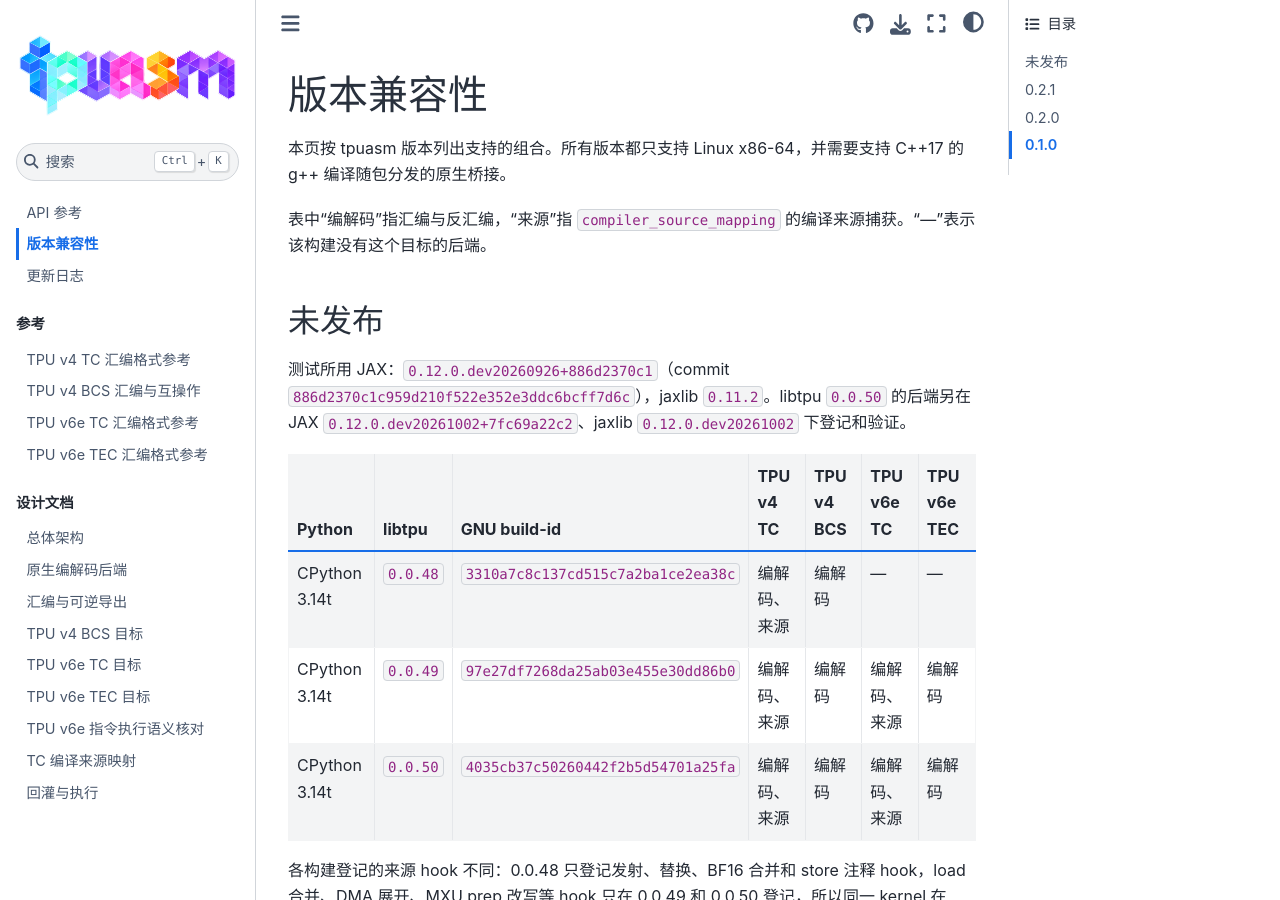
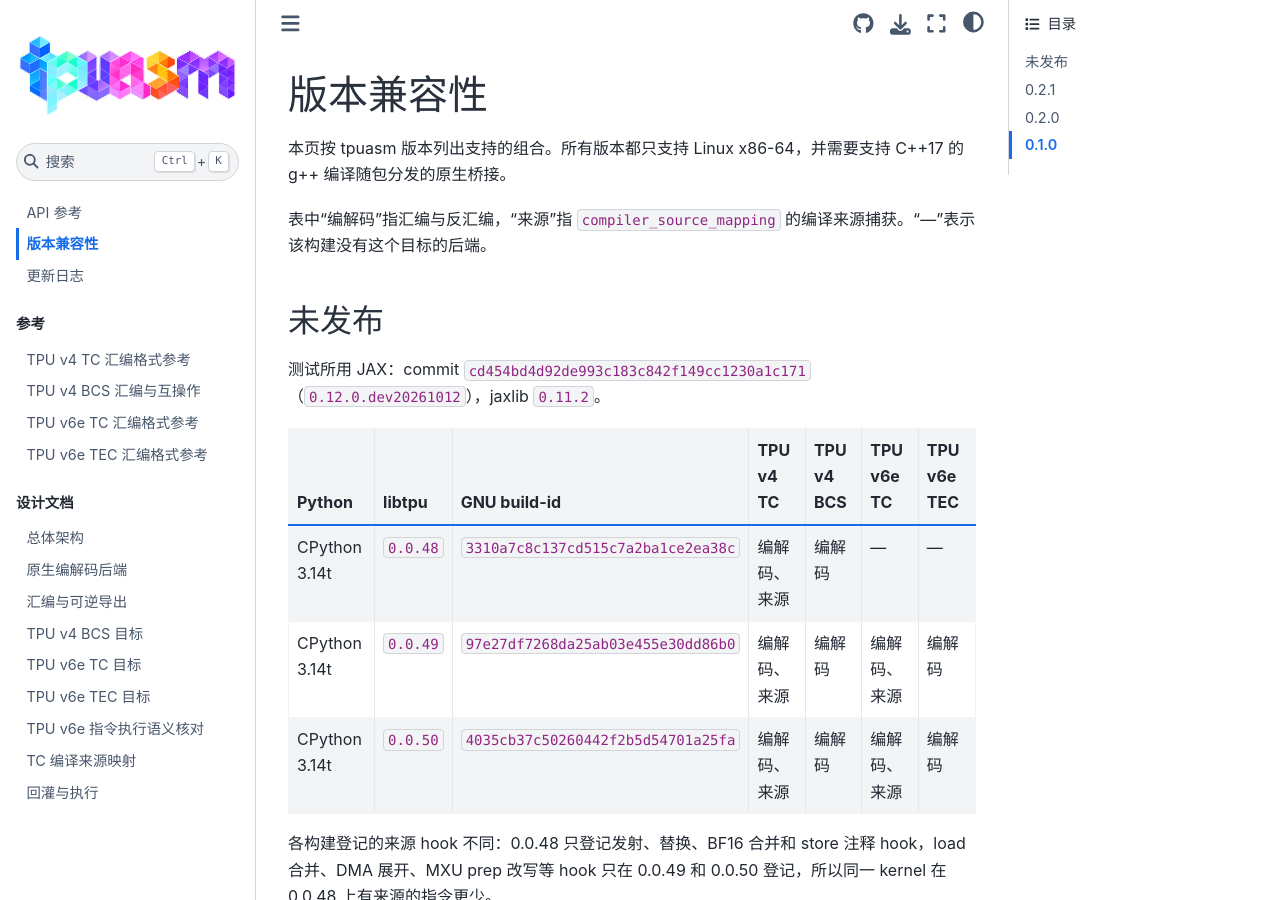
Before and after one commit to ayaka14732/tpuasm, a Sphinx documentation site: the page built from docs/compatibility.md, in a window 1280 px wide and 900 px high. Built offline with Sphinx 7.4.7 and the Sphinx Book theme 1.1.4, drawn with Linux system fonts in a browser that asks for light colours; pages that are not in the unit, such as notebooks, are missing from menus.

Commit message:
Validate against JAX HEAD and regenerate the example listings
- Pin CI and the source-lowering digests to JAX cd454bd4d92de993c183c842f149cc1230a1c171 with jaxlib 0.11.2. Upstream changed how _lower_jaxpr_to_for_loop passes constants to the outlined loop body; the patched condition is untouched and still matches once.
- All three registered libtpu versions were verified with this JAX: offline codecs, source capture on TPU v4, and the examples.
- Regenerate the listings with libtpu 0.0.49: the three remote DMA examples and the SparseCore examples compile to different machine code because of JAX lowering changes.

```diff
--- a/docs/compatibility.md
+++ b/docs/compatibility.md
@@ -6,7 +6,7 @@
 
 ## 未发布
 
-测试所用 JAX：`0.12.0.dev20260926+886d2370c1`（commit `886d2370c1c959d210f522e352e3ddc6bcff7d6c`），jaxlib `0.11.2`。libtpu `0.0.50` 的后端另在 JAX `0.12.0.dev20261002+7fc69a22c2`、jaxlib `0.12.0.dev20261002` 下登记和验证。
+测试所用 JAX：commit `cd454bd4d92de993c183c842f149cc1230a1c171`（`0.12.0.dev20261012`），jaxlib `0.11.2`。
 
 | Python | libtpu | GNU build-id | TPU v4 TC | TPU v4 BCS | TPU v6e TC | TPU v6e TEC |
 |---|---|---|---|---|---|---|
```
Also changed, not shown: CHANGELOG.md (+1 -0 lines), docs/design/tc_source_mapping.md (+1 -1 lines), 15 other files.
